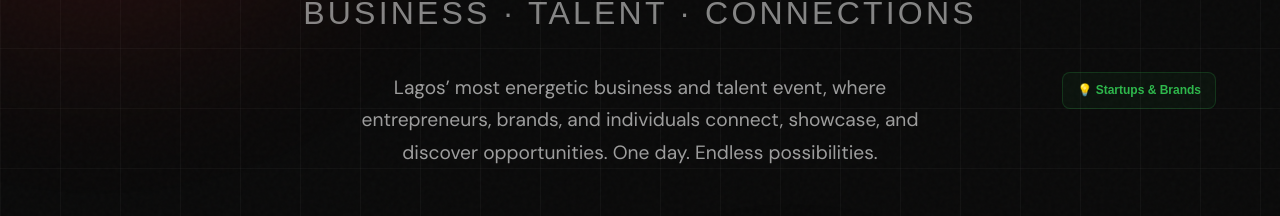
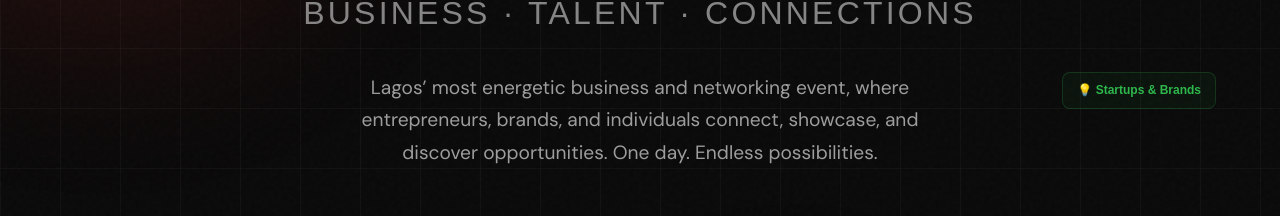
Before and after one commit to Zidepeoplenewaccount/connexa, a React (Vite) app: page / in a window 1280 px wide. Shown: the part 372-588 px from the top of the page. Built offline with nearby package versions, Linux system fonts and the light colour scheme.

Commit message:
fix: restore original Connexa UI and apply safe SEO-only updates

```diff
--- a/index.html
+++ b/index.html
@@ -4,7 +4,11 @@
     <meta charset="UTF-8" />
     <link rel="icon" type="image/png" href="/IMG_7144-removebg-preview.png" />
     <meta name="viewport" content="width=device-width, initial-scale=1.0" />
-    <title>Connexa - The Opportunity Playground</title>
+    <meta
+      name="description"
+      content="Join Connexa Lagos 2026, a powerful networking event in Nigeria. Meet founders, creatives, and professionals, grow your network, and secure your ticket today."
+    />
+    <title>Connexa Lagos 2026 | Networking Event in Nigeria | Get Tickets</title>
   </head>
   <body>
     <div id="root"></div>
--- a/src/components/Hero.jsx
+++ b/src/components/Hero.jsx
@@ -145,7 +145,7 @@ export default function Hero() {
 
           <p className="hero-description">
             Lagos’ most energetic business and
-            talent event, where entrepreneurs,
+            networking event, where entrepreneurs,
             brands, and individuals connect,
             showcase, and discover opportunities.
             One day. Endless possibilities.
```
